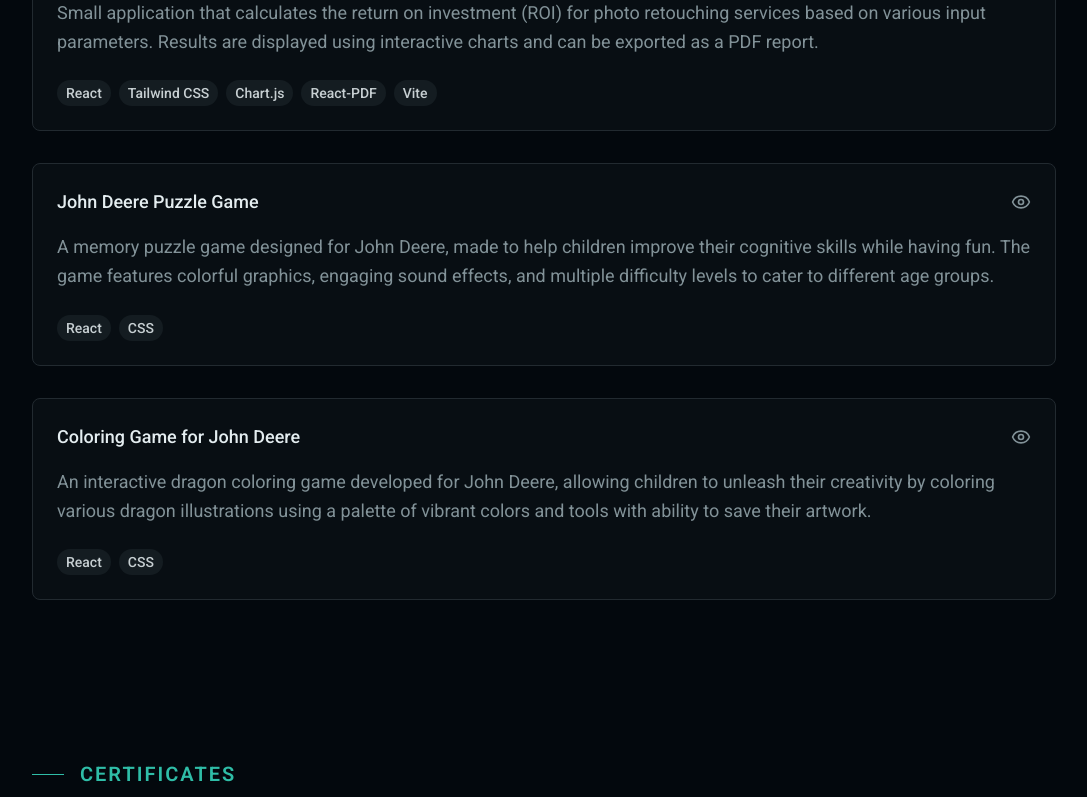
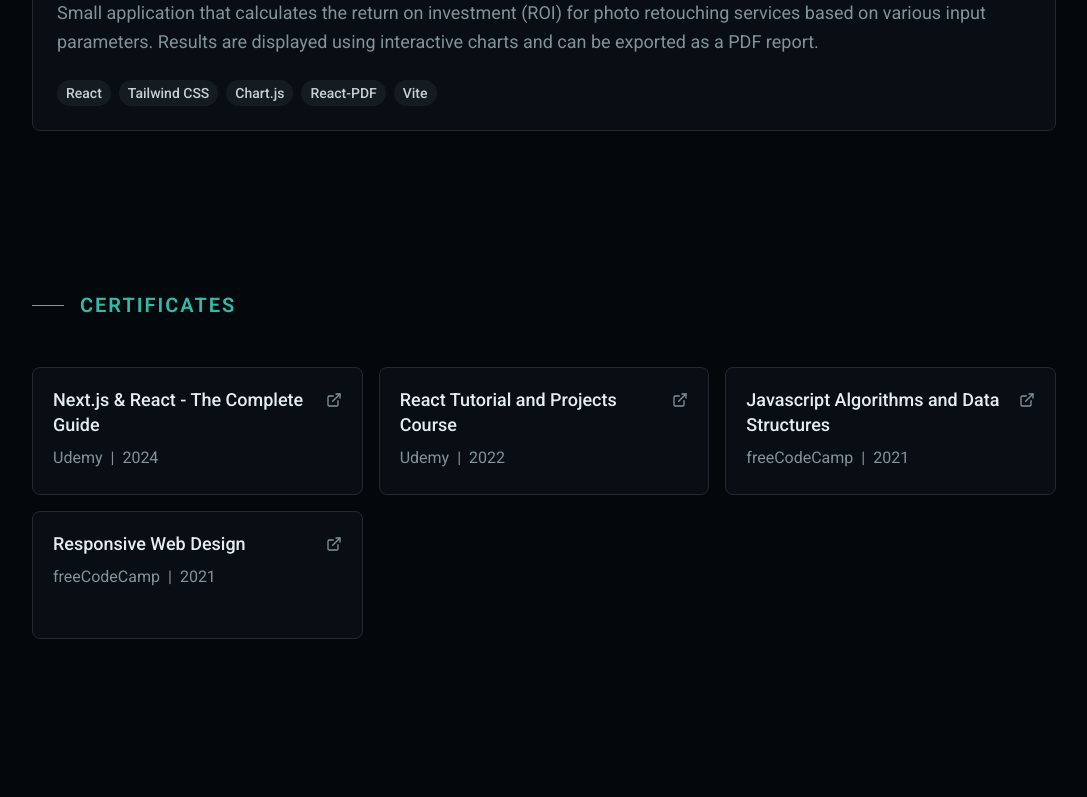
Before and after one commit to miloss98/my-portfolio, a Next.js app: page / in a window 1280 px wide. Shown: the part 2628-3425 px from the top of the page, without its empty margins (96-1183 px from the left). Built offline with nearby package versions, Linux system fonts and the light colour scheme.

Commit message:
2 projects hidden for now, min-h on mobile reduced

```diff
--- a/app/components/Hero.tsx
+++ b/app/components/Hero.tsx
@@ -6,7 +6,7 @@ export const Hero = () => {
   return (
     <section
       id="hero"
-      className="min-h-[80vh]  md:min-h-screen flex flex-col justify-center px-6 md:px-12 lg:px-24 py-8 md:py-12 lg:py-20"
+      className="min-h-[75vh]  md:min-h-screen flex flex-col justify-center px-6 md:px-12 lg:px-24 py-8 md:py-12 lg:py-20"
     >
       <div className="max-w-5xl mx-auto w-full flex  flex-col lg:flex-row gap-12 lg:gap-40 xl:gap-60 items-center">
         <div className="space-y-6">
--- a/app/data/projects.ts
+++ b/app/data/projects.ts
@@ -20,20 +20,20 @@ const projects = [
     technologies: ["React", "Tailwind CSS", "Chart.js", "React-PDF", "Vite"],
     liveUrl: "https://www.rhapsodymedia.com/yourroi",
   },
-  {
-    title: "John Deere Puzzle Game",
-    description:
-      "A memory puzzle game designed for John Deere, made to help children improve their cognitive skills while having fun. The game features colorful graphics, engaging sound effects, and multiple difficulty levels to cater to different age groups.",
-    technologies: ["React", "CSS"],
-    liveUrl: "https://jd-puzzle.netlify.app/",
-  },
-  {
-    title: "Coloring Game for John Deere",
-    description:
-      "An interactive dragon coloring game developed for John Deere, allowing children to unleash their creativity by coloring various dragon illustrations using a palette of vibrant colors and tools with ability to save their artwork.",
-    technologies: ["React", "CSS"],
-    liveUrl: " https://dragon-colouring.netlify.app/",
-  },
+  // {
+  //   title: "John Deere Puzzle Game",
+  //   description:
+  //     "A memory puzzle game designed for John Deere, made to help children improve their cognitive skills while having fun. The game features colorful graphics, engaging sound effects, and multiple difficulty levels to cater to different age groups.",
+  //   technologies: ["React", "CSS"],
+  //   liveUrl: "https://jd-puzzle.netlify.app/",
+  // },
+  // {
+  //   title: "Coloring Game for John Deere",
+  //   description:
+  //     "An interactive dragon coloring game developed for John Deere, allowing children to unleash their creativity by coloring various dragon illustrations using a palette of vibrant colors and tools with ability to save their artwork.",
+  //   technologies: ["React", "CSS"],
+  //   liveUrl: " https://dragon-colouring.netlify.app/",
+  // },
 ];
 
 export { projects };
```
